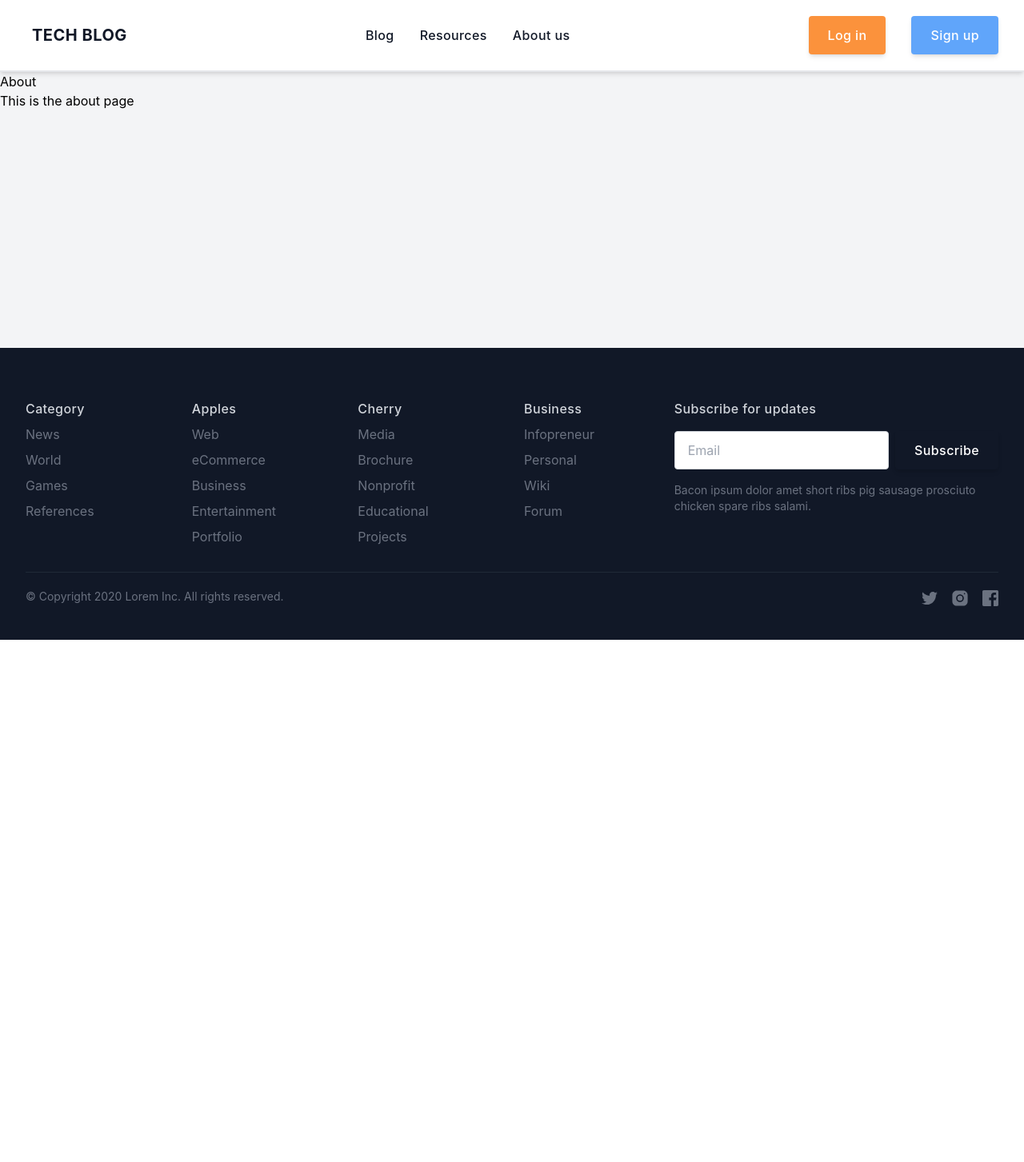
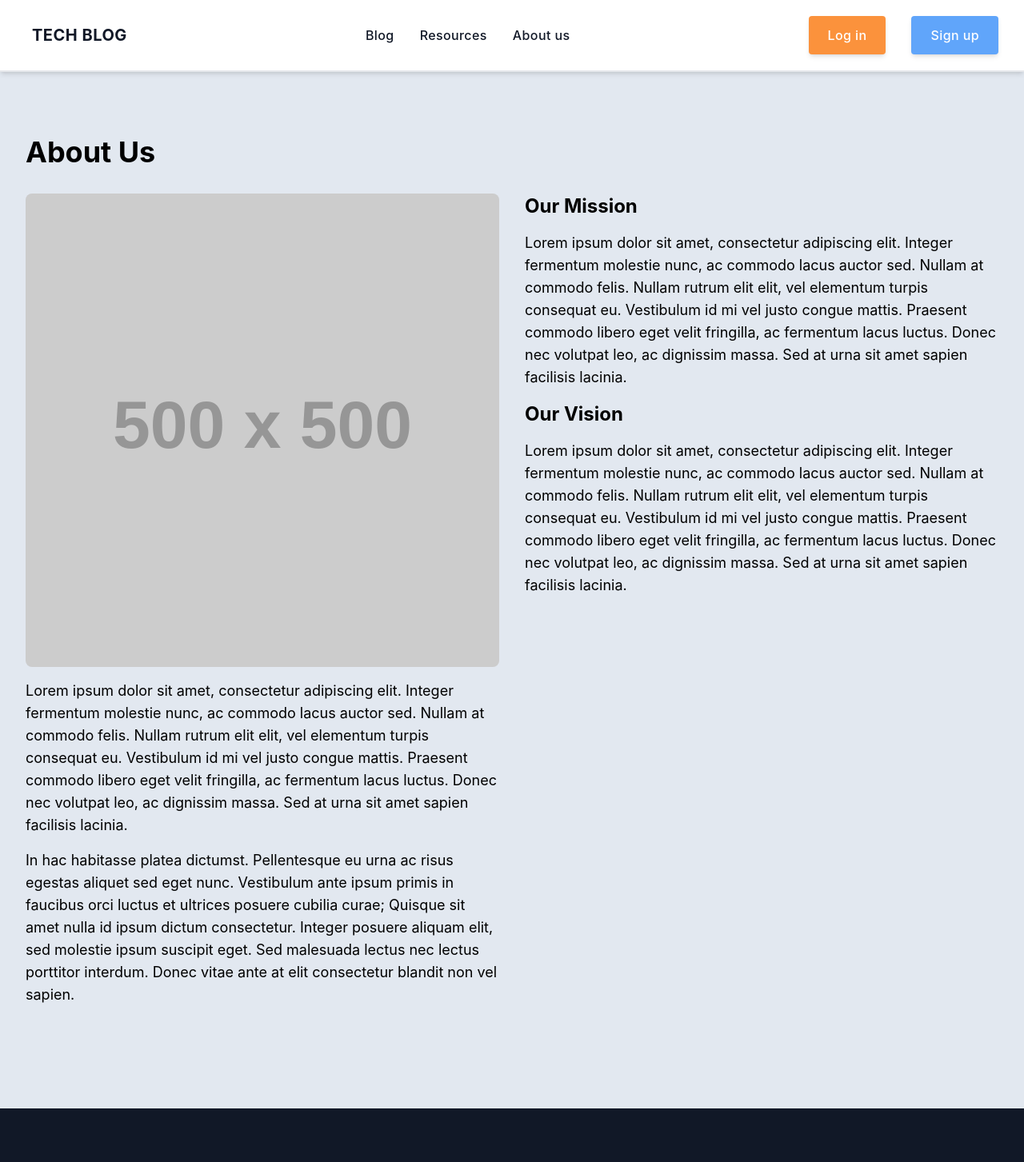
Before and after one commit to jimenezraul/Blog-API, a React (Create React App) app in the folder client/: page /about in a window 1280 px wide. Shown: the top 1453 px of the page at 80% size. Before the commit the page ends 800 px from the top, so only its background shows below. Built offline with nearby package versions, Linux system fonts and the light colour scheme.

Commit message:
added button to view all posts in the home page and created aboutus page

```diff
--- a/client/src/components/ProfileCard/index.tsx
+++ b/client/src/components/ProfileCard/index.tsx
@@ -1,4 +1,5 @@
 import React from 'react';
+import { Link } from 'react-router-dom';
 
 interface ProfileCardProps {
   id: string;
@@ -18,7 +19,14 @@ const ProfileCard = ({
   updatedAt,
 }: ProfileCardProps) => {
   return (
-    <div className='max-w-sm mx-auto bg-white rounded-lg overflow-hidden shadow-lg'>
+    <div className='relative max-w-sm mx-auto bg-white rounded-lg overflow-hidden shadow-lg'>
+      <div className='absolute top-0 right-0 mt-4 mr-4'>
+        <Link to={`/edit-profile/${id}`}>
+          <button className='bg-blue-500 hover:bg-blue-700 text-white font-bold py-2 px-4 rounded'>
+            Edit
+          </button>
+        </Link>
+      </div>
       <img className='w-full' src={imageUrl} alt={name} />
       <div className='px-6 py-4'>
         <div className='font-bold text-xl mb-2'>{name}</div>
--- a/client/src/pages/About.tsx
+++ /dev/null
@@ -1,10 +0,0 @@
-const About = () => {
-    return (
-        <div>
-        <h1>About</h1>
-        <p>This is the about page</p>
-        </div>
-    );
-};
-
-export default About;
--- /dev/null
+++ b/client/src/pages/AboutUs.tsx
@@ -0,0 +1,60 @@
+import React from 'react';
+
+function AboutUs() {
+  return (
+    <div className='w-full bg-slate-200 px-4 py-16 mx-auto sm:max-w-xl md:max-w-full lg:max-w-screen-xl md:px-24 lg:px-8 lg:py-20'>
+      <h1 className='text-4xl font-bold mb-8'>About Us</h1>
+      <div className='flex flex-wrap -mx-4'>
+        <div className='w-full md:w-1/2 px-4 mb-8'>
+          <img
+            src='https://via.placeholder.com/500x500'
+            alt='Company Logo'
+            className='w-full mb-4 rounded-lg'
+          />
+          <p className='text-lg mb-4'>
+            Lorem ipsum dolor sit amet, consectetur adipiscing elit. Integer
+            fermentum molestie nunc, ac commodo lacus auctor sed. Nullam at
+            commodo felis. Nullam rutrum elit elit, vel elementum turpis
+            consequat eu. Vestibulum id mi vel justo congue mattis. Praesent
+            commodo libero eget velit fringilla, ac fermentum lacus luctus.
+            Donec nec volutpat leo, ac dignissim massa. Sed at urna sit amet
+            sapien facilisis lacinia.
+          </p>
+          <p className='text-lg mb-4'>
+            In hac habitasse platea dictumst. Pellentesque eu urna ac risus
+            egestas aliquet sed eget nunc. Vestibulum ante ipsum primis in
+            faucibus orci luctus et ultrices posuere cubilia curae; Quisque sit
+            amet nulla id ipsum dictum consectetur. Integer posuere aliquam
+            elit, sed molestie ipsum suscipit eget. Sed malesuada lectus nec
+            lectus porttitor interdum. Donec vitae ante at elit consectetur
+            blandit non vel sapien.{' '}
+          </p>
+        </div>
+        <div className='w-full md:w-1/2 px-4 mb-8'>
+          <h2 className='text-2xl font-bold mb-4'>Our Mission</h2>
+          <p className='text-lg mb-4'>
+            Lorem ipsum dolor sit amet, consectetur adipiscing elit. Integer
+            fermentum molestie nunc, ac commodo lacus auctor sed. Nullam at
+            commodo felis. Nullam rutrum elit elit, vel elementum turpis
+            consequat eu. Vestibulum id mi vel justo congue mattis. Praesent
+            commodo libero eget velit fringilla, ac fermentum lacus luctus.
+            Donec nec volutpat leo, ac dignissim massa. Sed at urna sit amet
+            sapien facilisis lacinia.
+          </p>
+          <h2 className='text-2xl font-bold mb-4'>Our Vision</h2>
+          <p className='text-lg mb-4'>
+            Lorem ipsum dolor sit amet, consectetur adipiscing elit. Integer
+            fermentum molestie nunc, ac commodo lacus auctor sed. Nullam at
+            commodo felis. Nullam rutrum elit elit, vel elementum turpis
+            consequat eu. Vestibulum id mi vel justo congue mattis. Praesent
+            commodo libero eget velit fringilla, ac fermentum lacus luctus.
+            Donec nec volutpat leo, ac dignissim massa. Sed at urna sit amet
+            sapien facilisis lacinia.
+          </p>
+        </div>
+      </div>
+    </div>
+  );
+}
+
+export default AboutUs;
--- /dev/null
+++ b/client/src/pages/AllPosts.tsx
@@ -0,0 +1,9 @@
+const AllPosts = () => {
+  return (
+    <div>
+      <h1>All Posts</h1>
+    </div>
+  );
+};
+
+export default AllPosts;
--- a/client/src/pages/BlogDetails.tsx
+++ b/client/src/pages/BlogDetails.tsx
@@ -21,15 +21,18 @@ const BlogDetails = () => {
       FetchData(`/api/v1/posts/${id}`, 'GET'),
       FetchData(`/api/v1/posts/${id}/comments`, 'GET'),
     ]).then(([postData, commentsData]) => {
-    setData(postData);
-    const newData = commentsData?.map((comment:any) => ({
+      const newPostData = {
+        ...postData,
+        created_at: Intl.DateTimeFormat().format(new Date(postData.created_at)),
+      };
+      setData(newPostData);
+      const newData = commentsData?.map((comment: any) => ({
         ...comment,
         created_at: Intl.DateTimeFormat().format(new Date(comment.created_at)),
       }));
       setComments(newData);
     });
   }, [id]);
-
 
   const [comment, setComment] = useState('');
 
@@ -107,7 +110,7 @@ const BlogDetails = () => {
         Back
       </button>
 
-      <div className='mx-auto sm:text-center lg:max-w-2xl px-8'>
+      <div className='mx-auto sm:text-center lg:max-w-3xl'>
         <div className='max-w-xl mb-10 md:mx-auto sm:text-center lg:max-w-2xl md:mb-12'>
           {isThisWeek && (
             <div>
@@ -145,6 +148,9 @@ const BlogDetails = () => {
           </h2>
         </div>
         <div className='mb-4'>
+        <p className='text-start text-base text-gray-700 md:text-lg'>
+            By {data?.userName} - {data?.created_at}
+          </p>
           <img
             className='object-cover w-full h-56 rounded shadow-lg sm:h-64 md:h-80 lg:h-96'
             src='https://images.pexels.com/photos/3727459/pexels-photo-3727459.jpeg?auto=compress&amp;cs=tinysrgb&amp;dpr=2&amp;h=750&amp;w=1260'
--- a/client/src/pages/Dashboard.tsx
+++ b/client/src/pages/Dashboard.tsx
@@ -33,12 +33,11 @@ const Dashboard = () => {
   }, []);
 
   return (
-    <div className='container mx-auto'>
-      <div className='flex flex-wrap h-full justify-center'>
+    <div className='flex flex-wrap w-full bg-slate-200 px-4 py-16 mx-auto sm:max-w-xl md:max-w-full lg:max-w-screen-xl md:px-24 lg:px-8 lg:py-20'>
       <div className='w-full md:w-1/2 pt-28'>
         <ProfileCard {...data} />
       </div>
-        <div className='w-full md:w-1/2 pt-10 p-5'>
+      <div className='w-full md:w-1/2 pt-10'>
         {/* add a new post button */}
         <div className='flex justify-center mb-7'>
           <Link
@@ -66,7 +65,6 @@ const Dashboard = () => {
         })}
       </div>
     </div>
-    </div>
   );
 };
 
--- a/client/src/routes/protected.tsx
+++ b/client/src/routes/protected.tsx
@@ -5,6 +5,8 @@ import BlogDetails from '../pages/BlogDetails';
 const Home = lazy(() => import('../pages/Home'));
 const Dashboard = lazy(() => import('../pages/Dashboard'));
 const AddNewPost = lazy(() => import('../pages/AddNewPost'));
+const AboutUs = lazy(() => import('../pages/AboutUs'));
+const AllPosts = lazy(() => import('../pages/AllPosts'));
 
 const Protected = () => {
   return (
@@ -31,6 +33,14 @@ export const protectedRoutes = [
         path: '/blog-details/:id',
         element: <BlogDetails />,
       },
+      {
+        path: '/about-us',
+        element: <AboutUs />,
+      },
+      {
+        path: '/all-posts',
+        element: <AllPosts />,
+      },
       { path: '/add-new-post', element: <AddNewPost /> },
       { path: '*', element: <Navigate to='.' /> },
     ],
--- a/client/src/routes/public.tsx
+++ b/client/src/routes/public.tsx
@@ -1,16 +1,21 @@
 import { Suspense, lazy } from 'react';
 import { Outlet, Navigate } from 'react-router-dom';
 
-const Home = lazy(() => import("../pages/Home"));
-const About = lazy(() => import("../pages/About"));
-const Login = lazy(() => import("../pages/Login"));
-const Signup = lazy(() => import("../pages/Signup"));
-const BlogDetails = lazy(() => import("../pages/BlogDetails"));
+const Home = lazy(() => import('../pages/Home'));
+const AboutUs = lazy(() => import('../pages/AboutUs'));
+const Login = lazy(() => import('../pages/Login'));
+const Signup = lazy(() => import('../pages/Signup'));
+const BlogDetails = lazy(() => import('../pages/BlogDetails'));
+const AllPosts = lazy(() => import('../pages/AllPosts'));
 
 const Public = () => {
   return (
-      <div className="flex flex-1 bg-gray-100">
-        <Suspense fallback={<div className="h-full w-full flex items-center justify-center"></div>}>
+    <div className='flex flex-1 bg-gray-100'>
+      <Suspense
+        fallback={
+          <div className='h-full w-full flex items-center justify-center'></div>
+        }
+      >
         <Outlet />
       </Suspense>
     </div>
@@ -38,10 +43,14 @@ const Public = () => {
         element: <BlogDetails />,
       },
       {
+        path: '/all-posts',
+        element: <AllPosts />,
+      },
+      {
         path: '/about',
-          element: <About />,
+        element: <AboutUs />,
       },
-        { path: '*', element: <Navigate to="/login" /> },
+      { path: '*', element: <Navigate to='/login' /> },
     ],
   },
 ];
```
Also changed, not shown: client/src/components/Blog/index.tsx (+35 -8 lines), client/src/pages/Home.tsx (+5 -5 lines). Lines whose indentation alone changed are shown as unchanged.
